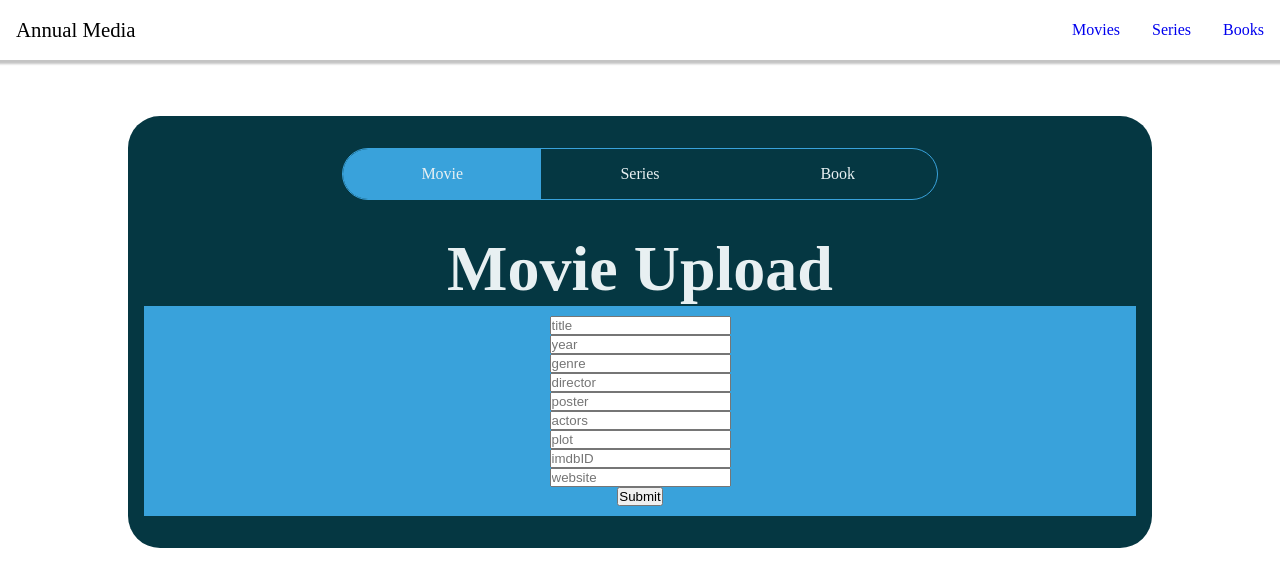
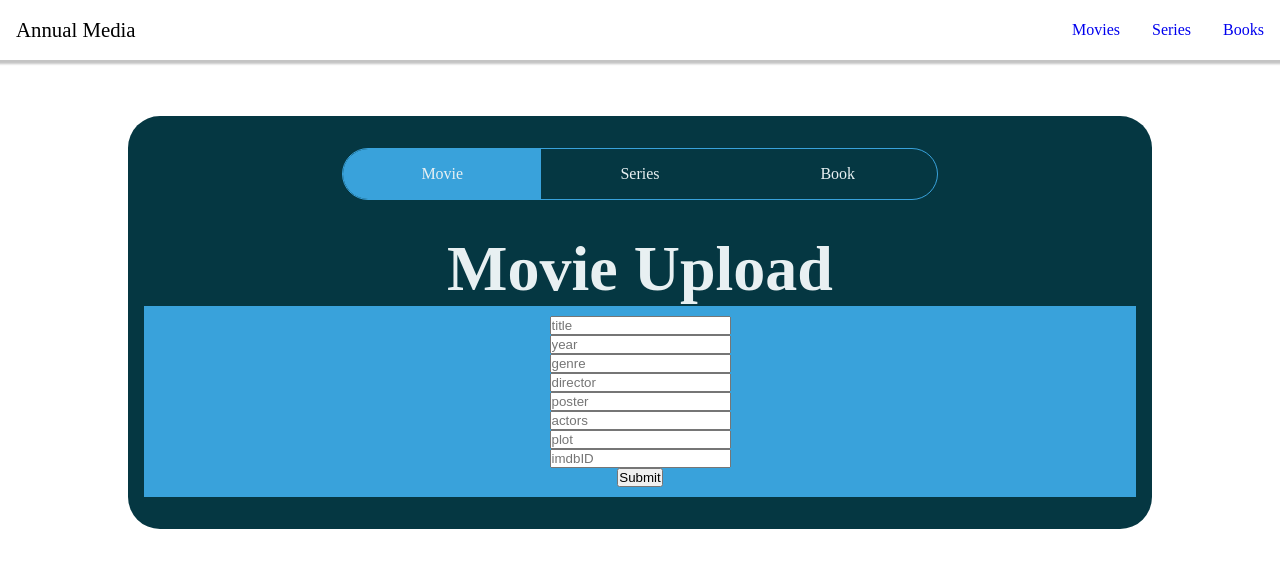
Before and after one commit to miskhill/annualmedia, a React (Create React App) app: page / in a window 1280 px wide. Shown: the top 586 px of the page. Built offline with nearby package versions, Linux system fonts and the light colour scheme.

Commit message:
removed website field on movies

```diff
--- a/src/components/upload/movieUploadCard.js
+++ b/src/components/upload/movieUploadCard.js
@@ -86,12 +86,6 @@ const MovieUploadCard = () => {
         />
         {errors.imdbID && <span>The imdbID is required</span>}
 
-        <input
-          placeholder='website'
-          {...register("website", { required: true })}
-        />
-        {errors.website && <span>The website is required</span>}
-
         <input type='submit' />
       </form>
     </>
```
